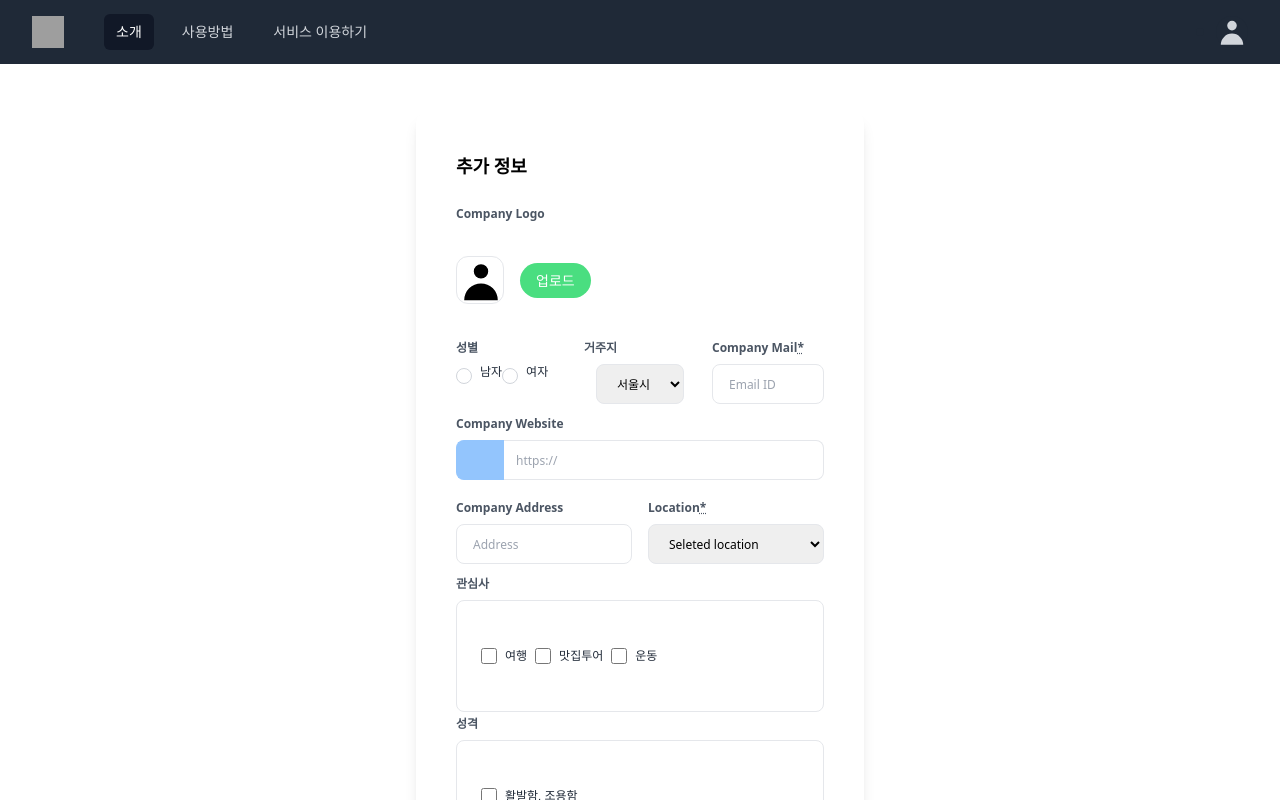
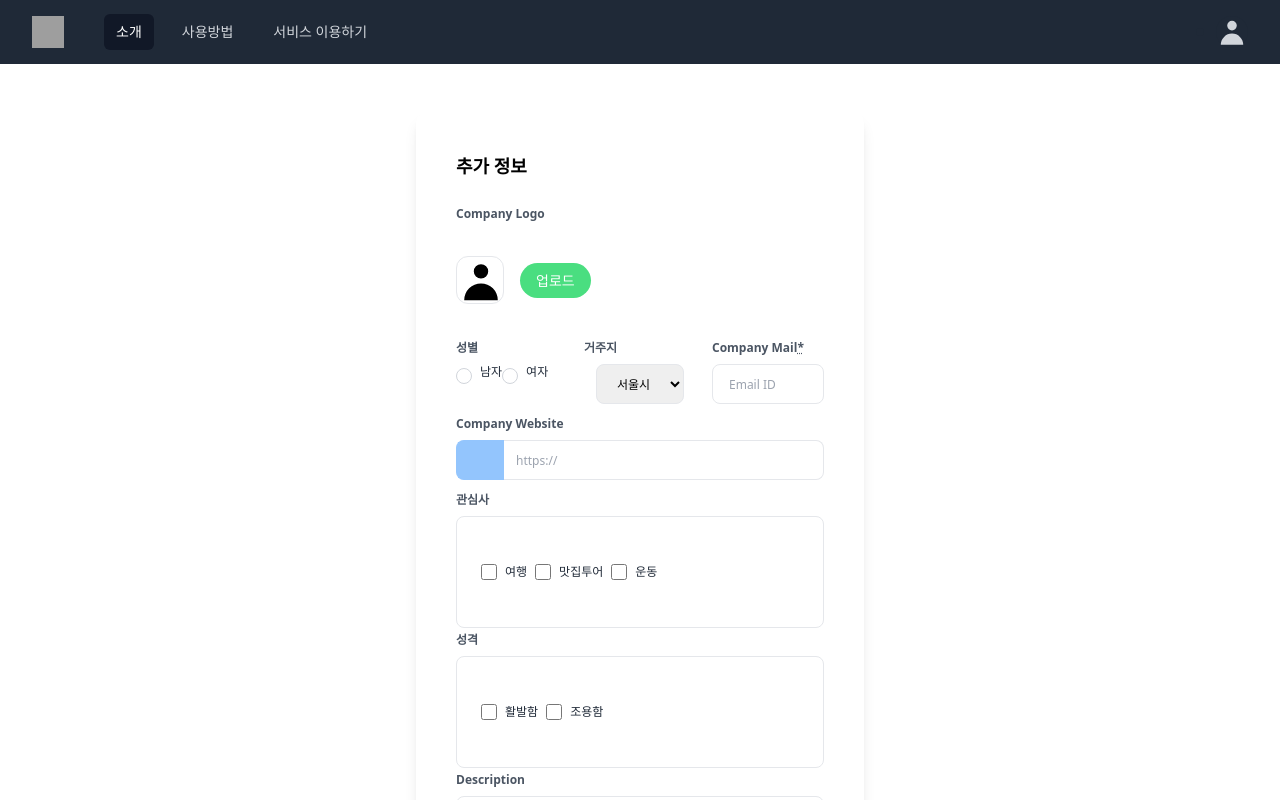
Before and after one commit to MJguri/zoomgetting, a Next.js app in the folder front-end/: page /user/detailInfo in a window 1280 px wide. Shown: the top 800 px of the page. Built offline with nearby package versions, Linux system fonts and the light colour scheme; grey boxes are pictures that could not be loaded.

Commit message:
[front] 추가정보 기본 틀 커밋2

```diff
--- a/front-end/components/CheckBoxGrp.js
+++ b/front-end/components/CheckBoxGrp.js
@@ -1,5 +1,5 @@
 export default function CheckBoxGrp(props) {
-    const {items} = props;
+    const {formName, items, prevHandleChange} = props;
     return (
         <div
             className="inline-flex flex-wrap items-center min-h-[100px] max-h-[300px] h-28 appearance-none w-full bg-grey-lighter text-grey-darker border border-grey-lighter rounded-lg  py-4 px-4">
@@ -8,7 +8,7 @@ export default function CheckBoxGrp(props) {
                     <div key={index} className="form-check">
                         <input
                             className="form-check-input ml-2 h-4 w-4 border border-gray-300 rounded-sm bg-white checked:bg-blue-600 checked:border-blue-600 focus:outline-none transition duration-200 align-top bg-no-repeat bg-center bg-contain mr-2 cursor-pointer"
-                            type="checkbox" value={item} id={index}/>
+                            type="checkbox" value={item} id={index} name={formName} onChange={prevHandleChange}/>
                         <label className="form-check-label text-gray-800" for="flexCheckDefault">
                             {item}
                         </label>
--- a/front-end/components/Dropdown.js
+++ b/front-end/components/Dropdown.js
@@ -1,11 +1,11 @@
 import {useState} from "react";
 
 export default function Dropdown(props) {
-    const {items} = props;
+    const {formName, items, prevHandleChange} = props;
     const [Selected, setSelected] = useState("서울시");
     const handleSelect = (e) => {
         setSelected(e.target.value);
-        console.log(e.target.value)
+        prevHandleChange(e)
     }
     return (
         <div className="flex justify-center">
@@ -14,6 +14,7 @@ export default function Dropdown(props) {
                     className="block w-full bg-grey-lighter text-grey-darker border border-grey-lighter rounded-lg h-10 px-4 md:w-full "
                     aria-label=".form-select-sm example"
                     onChange={handleSelect} value={Selected}
+                    name={formName}
                 >
                     {items.map((item, index) => {
                         return (
--- a/front-end/pages/user/detailInfo.js
+++ b/front-end/pages/user/detailInfo.js
@@ -1,15 +1,70 @@
 import {UserIcon} from '@heroicons/react/solid'
 import CheckBoxGrp from '../../components/CheckBoxGrp';
 import Dropdown from '../../components/Dropdown'
+import apiServer from "../../api/apiServer";
+import {useState} from "react";
 
 export default function detailInfo() {
-    const addrItems = [{
+    const locationItems = [{
         name: "서울시"
     }, {
         name: "화성시"
     }];
-    const hobbyItems = ["여행", "맛집투어", "운동"];
-    const talentItems = ["활발함, 조용함"]
+    const interestItems = ["여행", "맛집투어", "운동"];
+    const personalityItems = ["활발함", "조용함"];
+    const [formData, setFormData] = useState({
+        photo:null,
+        sex:"",
+        location:"서울시",
+        interest:[],
+        personality:[],
+        job:"",
+        mbti:""
+    });
+    const handleChange = (e) => {
+        if (e.target.files) {
+            setFormData({ ...formData, [e.target.name]: e.target.files[0] });
+        } else if (e.target.name === "personality"){
+            if (e.target.checked){
+                setFormData({...formData, [e.target.name]: [...formData.personality, e.target.value]})
+            }
+            else{
+                setFormData({...formData, [e.target.name]: formData.personality.filter(value=>value!==e.target.value)})
+            }
+        } else if (e.target.name === "interest"){
+            if (e.target.checked) {
+                setFormData({...formData, [e.target.name]: [...formData.interest, e.target.value]})
+            }
+            else{
+                setFormData({...formData, [e.target.name]: formData.interest.filter(value=>value!==e.target.value)})
+            }
+        } else {
+            setFormData({ ...formData, [e.target.name]: e.target.value });
+        }
+    }
+    const registerDetailInfo = async (e) => {
+        e.preventDefault();
+
+        let formDataBasket = new FormData();
+
+        for (let [key, value] of Object.entries(formData)) {
+            formDataBasket.append(key, value);
+            console.log(key,value)
+        }
+
+        // Use fetch or axios to submit the form
+        await apiServer
+            .post("detailInfo", formDataBasket)
+            .then(({data}) => {
+                const {redirect} = data;
+                // Redirect used for reCAPTCHA and/or thank you page
+                // window.location.href = redirect;
+                console.log(data);
+            })
+            .catch((e) => {
+                window.location.href = e.response.data.redirect;
+            });
+    };
     return (
         <>
 
@@ -24,7 +79,7 @@ export default function detailInfo() {
                                 <div className="w-full sm:w-auto sm:ml-auto mt-3 sm:mt-0"></div>
                             </div>
                             <div className="mt-5">
-                                <div className="form">
+                                <form className="form" onSubmit={registerDetailInfo}>
                                     <div className="md:space-y-2 mb-3">
                                         <label className="text-xs font-semibold text-gray-600 py-2">Company Logo<abbr
                                             className="hidden" title="required">*</abbr></label>
@@ -35,8 +90,8 @@ export default function detailInfo() {
                                             <label className="cursor-pointer ">
                                                 <span
                                                     className="focus:outline-none text-white text-sm py-2 px-4 rounded-full bg-green-400 hover:bg-green-500 hover:shadow-lg">업로드</span>
-                                                <input type="file" className="hidden"
-                                                       accept="accept"/>
+                                                <input type="file" className="hidden" name="photo"
+                                                       accept="accept" onChange={handleChange}/>
                                             </label>
                                         </div>
                                     </div>
@@ -48,7 +103,7 @@ export default function detailInfo() {
                                                     <input
                                                         className="form-check-input appearance-none rounded-full h-4 w-4 border border-gray-300 bg-white checked:bg-blue-600 checked:border-blue-600 focus:outline-none transition duration-200 mt-1 align-top bg-no-repeat bg-center bg-contain float-left mr-2 cursor-pointer"
                                                         required="required" type="radio" name="sex"
-                                                        id="sex1" value="male"/><label
+                                                        id="sex1" value="male" onChange={handleChange}/><label
                                                     className="form-check-label inline-block text-gray-800"
                                                     for="sex1">남자</label>
                                                 </div>
@@ -56,7 +111,7 @@ export default function detailInfo() {
                                                     <input
                                                         className="form-check-input appearance-none rounded-full h-4 w-4 border border-gray-300 bg-white checked:bg-blue-600 checked:border-blue-600 focus:outline-none transition duration-200 mt-1 align-top bg-no-repeat bg-center bg-contain float-left mr-2 cursor-pointer"
                                                         required="required" type="radio" name="sex"
-                                                        id="sex2" value="female"/><label
+                                                        id="sex2" value="female" onChange={handleChange}/><label
                                                     className="form-check-label inline-block text-gray-800"
                                                     for="sex2">여자</label>
                                                 </div>
@@ -65,7 +120,7 @@ export default function detailInfo() {
                                         </div>
                                         <div className="mb-3 space-y-2 w-full text-xs">
                                             <label className="font-semibold text-gray-600 py-2">거주지</label>
-                                            <Dropdown items={addrItems} defaultValue="서울시"></Dropdown>
+                                            <Dropdown formName="location" items={locationItems} defaultValue="서울시" prevHandleChange={handleChange}></Dropdown>
                                         </div>
                                         <div className="mb-3 space-y-2 w-full text-xs">
                                             <label className="font-semibold text-gray-600 py-2">Company Mail
@@ -73,8 +128,8 @@ export default function detailInfo() {
                                                     title="required">*</abbr></label>
                                             <input placeholder="Email ID"
                                                    className="appearance-none block w-full bg-grey-lighter text-grey-darker border border-grey-lighter rounded-lg h-10 px-4"
-                                                   required="required" type="text" name="integration[shop_name]"
-                                                   id="integration_shop_name"/>
+                                                   required="required" type="text"
+                                                   id="integration_shop_name" onChange={handleChange}/>
                                             <p className="text-red text-xs hidden">Please fill out this field.</p>
                                         </div>
                                     </div>
@@ -95,41 +150,17 @@ export default function detailInfo() {
                                                    placeholder="https://"/>
                                         </div>
                                     </div>
-                                    <div className="md:flex md:flex-row md:space-x-4 w-full text-xs">
-                                        <div className="w-full flex flex-col mb-3">
-                                            <label className="font-semibold text-gray-600 py-2">Company Address</label>
-                                            <input placeholder="Address"
-                                                   className="appearance-none block w-full bg-grey-lighter text-grey-darker border border-grey-lighter rounded-lg h-10 px-4"
-                                                   type="text" name="integration[street_address]"
-                                                   id="integration_street_address"/>
-                                        </div>
-                                        <div className="w-full flex flex-col mb-3">
-                                            <label className="font-semibold text-gray-600 py-2">Location<abbr
-                                                title="required">*</abbr></label>
-                                            <select
-                                                className="block w-full bg-grey-lighter text-grey-darker border border-grey-lighter rounded-lg h-10 px-4 md:w-full "
-                                                required="required" name="integration[city_id]"
-                                                id="integration_city_id">
-                                                <option value="">Seleted location</option>
-                                                <option value="">Cochin,KL</option>
-                                                <option value="">Mumbai,MH</option>
-                                                <option value="">Bangalore,KA</option>
-                                            </select>
-                                            <p className="text-sm text-red-500 hidden mt-3" id="error">Please fill out
-                                                this field.</p>
-                                        </div>
-                                    </div>
                                     <div className="flex-auto w-full mb-1 text-xs space-y-2">
                                         <label className="font-semibold text-gray-600 py-2">관심사</label>
-                                        <CheckBoxGrp items={hobbyItems}/>
+                                        <CheckBoxGrp formName="interest" items={interestItems} prevHandleChange={handleChange}/>
                                     </div>
                                     <div className="flex-auto w-full mb-1 text-xs space-y-2">
                                         <label className="font-semibold text-gray-600 py-2">성격</label>
-                                        <CheckBoxGrp items={talentItems}/>
+                                        <CheckBoxGrp formName="personality" items={personalityItems} prevHandleChange={handleChange}/>
                                     </div>
                                     <div className="flex-auto w-full mb-1 text-xs space-y-2">
                                         <label className="font-semibold text-gray-600 py-2">Description</label>
-                                        <textarea required="" name="message" id=""
+                                        <textarea required="" id=""
                                                   className="min-h-[100px] max-h-[300px] h-28 appearance-none block w-full bg-grey-lighter text-grey-darker border border-grey-lighter rounded-lg  py-4 px-4"
                                                   placeholder="Enter your comapny info" spellCheck="false"></textarea>
                                         <p className="text-xs text-gray-400 text-left my-3">You inserted 0
@@ -143,10 +174,11 @@ export default function detailInfo() {
                                             className="mb-2 md:mb-0 bg-white px-5 py-2 text-sm shadow-sm font-medium tracking-wider border text-gray-600 rounded-full hover:shadow-lg hover:bg-gray-100"> Cancel
                                         </button>
                                         <button
+                                            type="submit"
                                             className="mb-2 md:mb-0 bg-green-400 px-5 py-2 text-sm shadow-sm font-medium tracking-wider text-white rounded-full hover:shadow-lg hover:bg-green-500">Save
                                         </button>
                                     </div>
-                                </div>
+                                </form>
                             </div>
                         </div>
                     </div>
```
